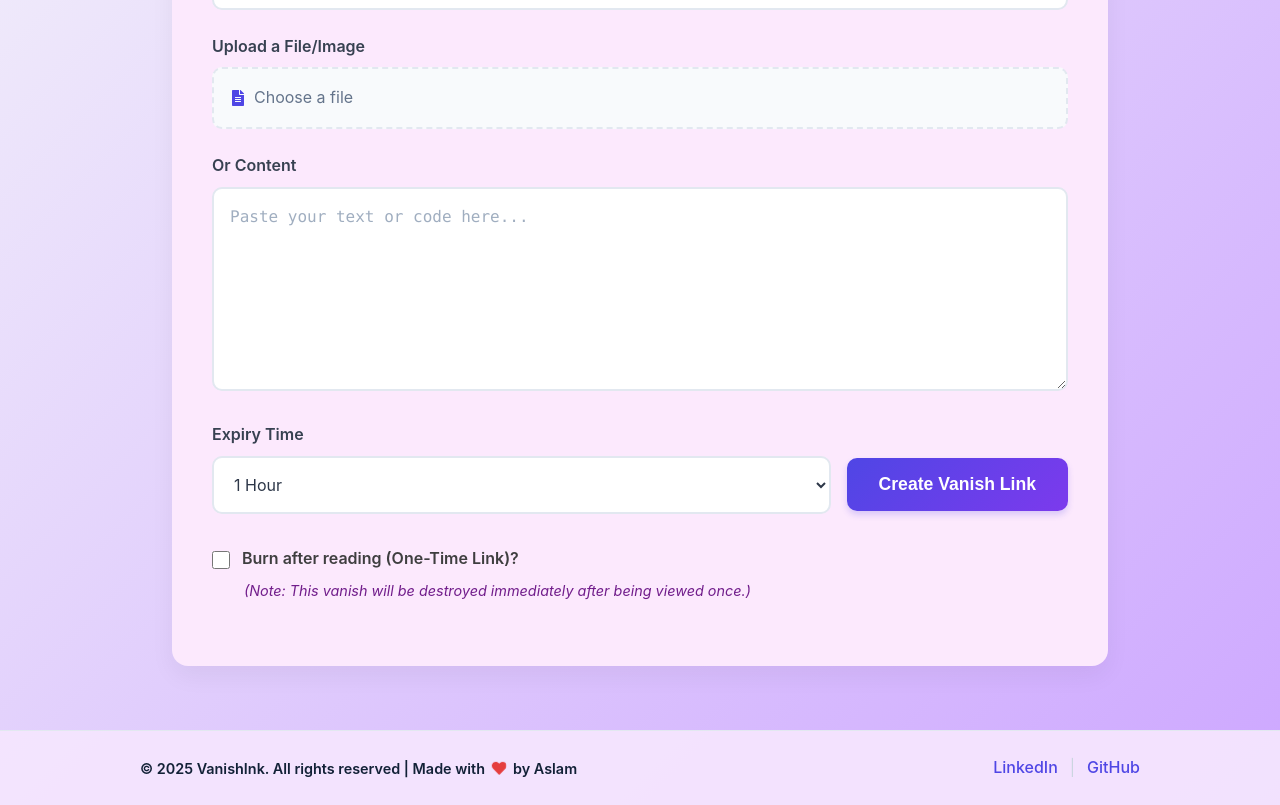
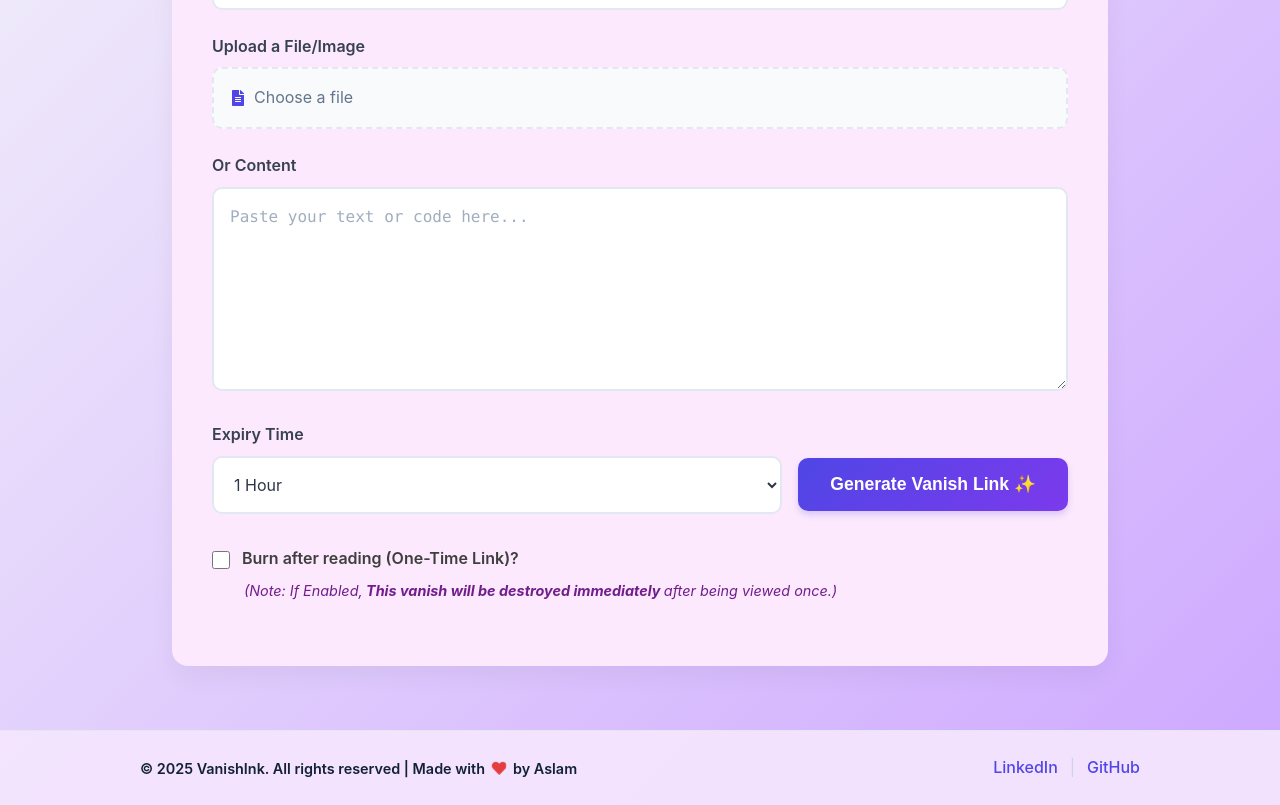
Before and after one commit to aslams2020/VanishInk-Snippets, a React (Create React App) app in the folder frontend/: page / in a window 1280 px wide. Shown: the part 393-1198 px from the top of the page. Built offline with nearby package versions, Linux system fonts and the light colour scheme.

Commit message:
Updated loading and Generating button

```diff
--- a/frontend/src/App.js
+++ b/frontend/src/App.js
@@ -323,9 +323,10 @@ function App() {
                 )}
 
                 <button type="submit" className="create-btn" disabled={loading}>
-                  {loading ? 'Creating...' : 'Create Vanish Link'}
+                  {loading ? 'Generating...' : 'Generate Vanish Link ✨'}
                 </button>
               </div>
+
               <div className="form-group checkbox-group">
                 <label className="checkbox-label">
                   <input
@@ -337,7 +338,7 @@ function App() {
                   <span className="checkmark"></span>
                   Burn after reading (One-Time Link)?
                 </label>
-                <p className="checkbox-description">(Note: This vanish will be destroyed immediately after being viewed once.)</p>
+                <p className="checkbox-description">(Note: If Enabled,<strong>  This vanish will be destroyed immediately </strong> after being viewed once.)</p>
               </div>
 
             </form>
```
